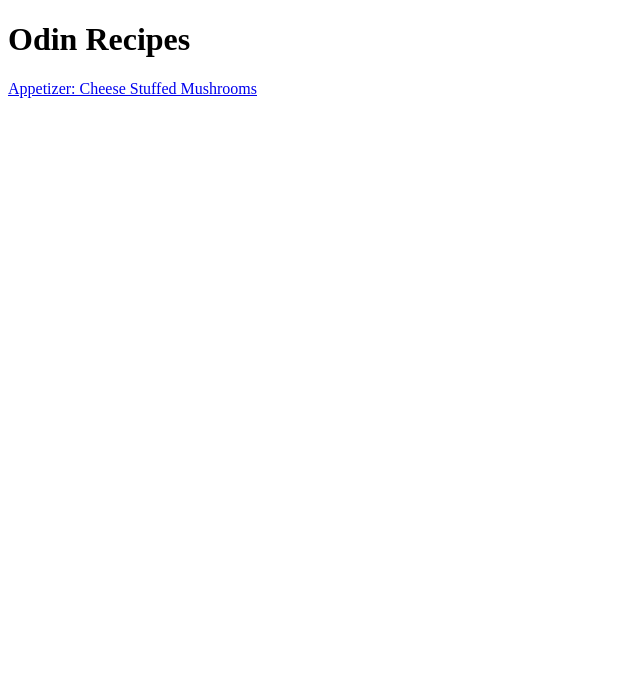
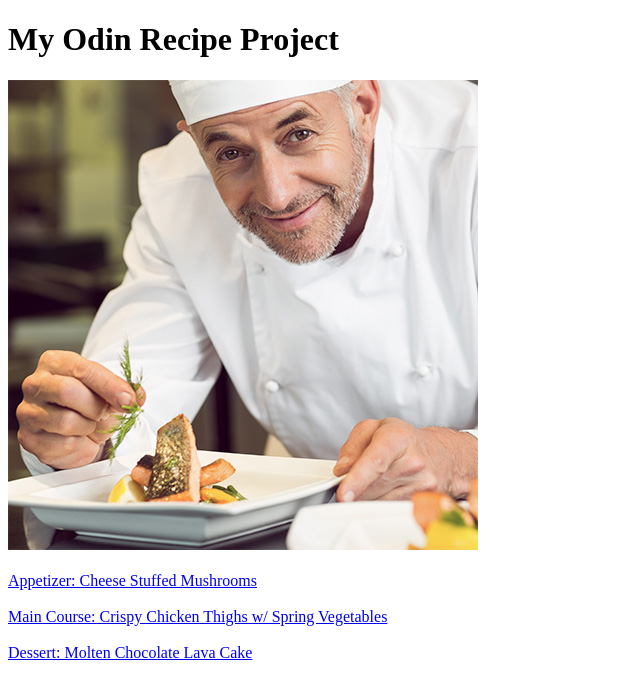
Before and after one commit to sikiricd/recipe_project, a plain HTML site: page index.html in a window 1280 px wide. Shown: the whole page, without its empty margins (0-640 px from the left). Drawn offline with Linux system fonts and the light colour scheme.

Commit message:
index.html

```diff
--- a/index.html
+++ b/index.html
@@ -8,9 +8,15 @@
 </head>
 
 <body>
-    <h1>Odin Recipes</h1>
+    <h1>My Odin Recipe Project</h1>
+
+    <img src="recipes/imgs/homepage.jpg" alt="Chef Dema">
+    <br> <br>
     <a href="recipes/appetizer.html">Appetizer: Cheese Stuffed Mushrooms</a>
+    <br> <br>
+    <a href="recipes/main-course.html">Main Course: Crispy Chicken Thighs w/ Spring Vegetables</a>
+    <br> <br>
+    <a href="recipes/dessert.html">Dessert: Molten Chocolate Lava Cake</a>
 </body>
 
-
 </html>
```
Also changed, not shown: recipes/imgs/homepage.jpg (added).
